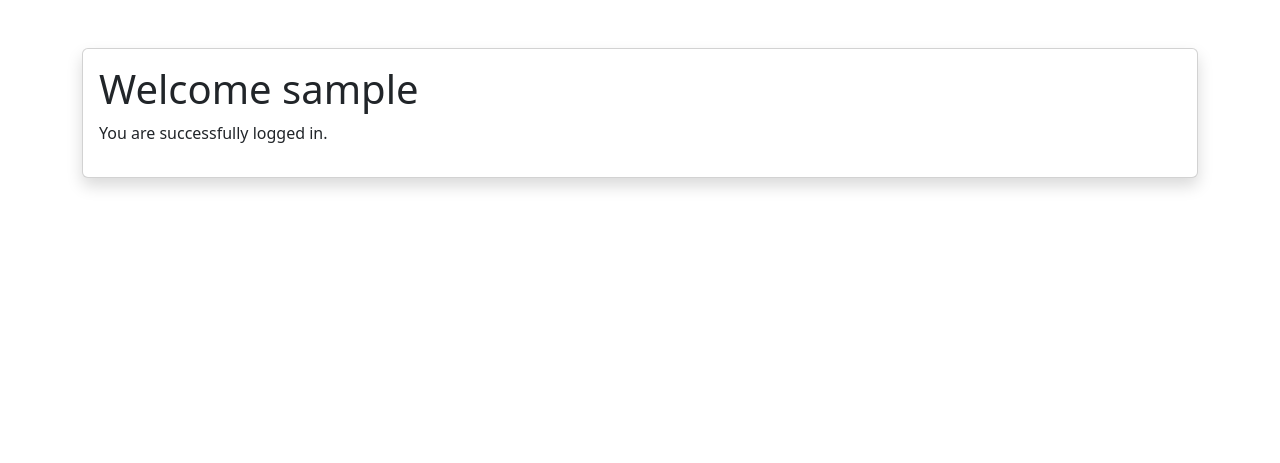
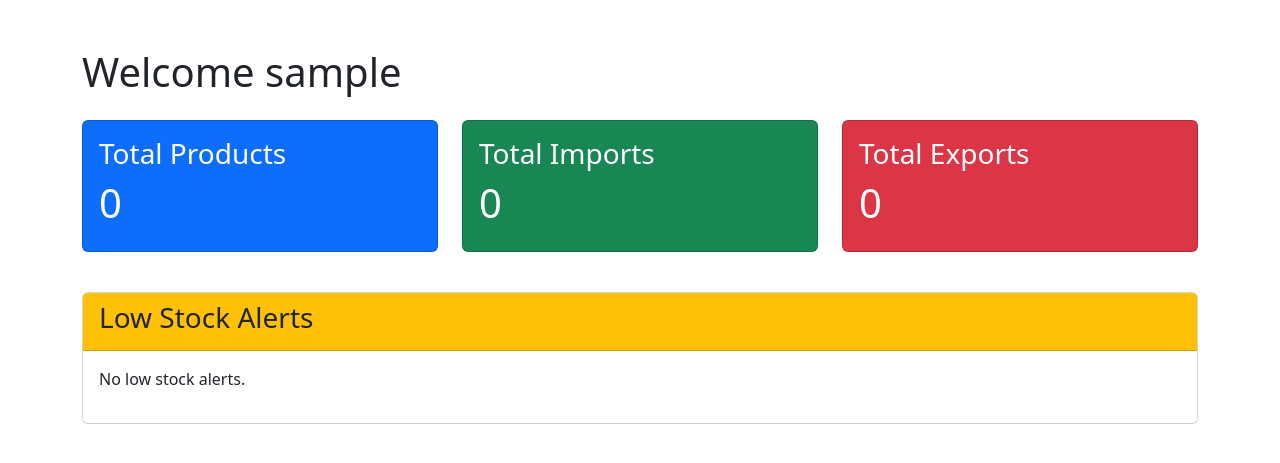
Before and after one commit to HlengiweNcube/django_project, a Django app: page /dashboard/ in a window 1280 px wide. Shown: the part 56-519 px from the top of the page. Run offline with Django 5.2, Linux system fonts and the light colour scheme; the visitor is signed in with stand-in values (Sample User, id 1); data that the repository does not hold is empty.

Commit message:
adding dashborad details

```diff
--- a/user_management/templates/user_management/dashboard.html
+++ b/user_management/templates/user_management/dashboard.html
@@ -25,14 +25,100 @@
 
 <div class="container mt-5">
 
-    <div class="card shadow">
+    <h1 class="mb-4">
+        Welcome {{ request.user.username }}
+    </h1>
+
+    <div class="row">
+
+        <div class="col-md-4">
+
+            <div class="card bg-primary text-white mb-3">
+
+                <div class="card-body">
+
+                    <h3>Total Products</h3>
+
+                    <h1>{{ total_products }}</h1>
+
+                </div>
+
+            </div>
+
+        </div>
+
+        <div class="col-md-4">
+
+            <div class="card bg-success text-white mb-3">
+
+                <div class="card-body">
+
+                    <h3>Total Imports</h3>
+
+                    <h1>{{ total_imports }}</h1>
+
+                </div>
+
+            </div>
+
+        </div>
+
+        <div class="col-md-4">
+
+            <div class="card bg-danger text-white mb-3">
+
+                <div class="card-body">
+
+                    <h3>Total Exports</h3>
+
+                    <h1>{{ total_exports }}</h1>
+
+                </div>
+
+            </div>
+
+        </div>
+
+    </div>
+
+    <div class="card mt-4">
+
+        <div class="card-header bg-warning">
+
+            <h3>
+                Low Stock Alerts
+            </h3>
+
+        </div>
+
         <div class="card-body">
 
-            <h1>Welcome {{ request.user.username }}</h1>
+            {% if low_stock_products %}
 
-            <p>You are successfully logged in.</p>
+                <ul class="list-group">
+
+                    {% for product in low_stock_products %}
+
+                    <li class="list-group-item">
+
+                        ⚠ {{ product.name }}
+                        has low stock
+                        ({{ product.quantity }} remaining)
+
+                    </li>
+
+                    {% endfor %}
+
+                </ul>
+
+            {% else %}
+
+                <p>No low stock alerts.</p>
+
+            {% endif %}
 
         </div>
+
     </div>
 
 </div>
--- a/user_management/views.py
+++ b/user_management/views.py
@@ -2,6 +2,9 @@ from django.shortcuts import render, redirect
 from django.contrib.auth import login, logout
 from django.contrib.auth.decorators import login_required
 from django.contrib.auth.forms import AuthenticationForm
+from inventory.models import Product
+from imports.models import ImportRecord
+from exports.models import ExportRecord
 
 from .forms import RegisterForm
 
@@ -40,7 +43,33 @@ def login_view(request):
 
 @login_required
 def dashboard_view(request):
-    return render(request, 'user_management/dashboard.html')
+
+    total_products = Product.objects.count()
+
+    total_imports = ImportRecord.objects.count()
+
+    total_exports = ExportRecord.objects.count()
+
+    low_stock_products = Product.objects.filter(
+        quantity__lt=10
+    )
+
+    context = {
+
+        'total_products': total_products,
+
+        'total_imports': total_imports,
+
+        'total_exports': total_exports,
+
+        'low_stock_products': low_stock_products,
+    }
+
+    return render(
+        request,
+        'user_management/dashboard.html',
+        context
+    )
 
 
 def logout_view(request):
```
Also changed, not shown: image-2.png (added), image-3.png (added).
